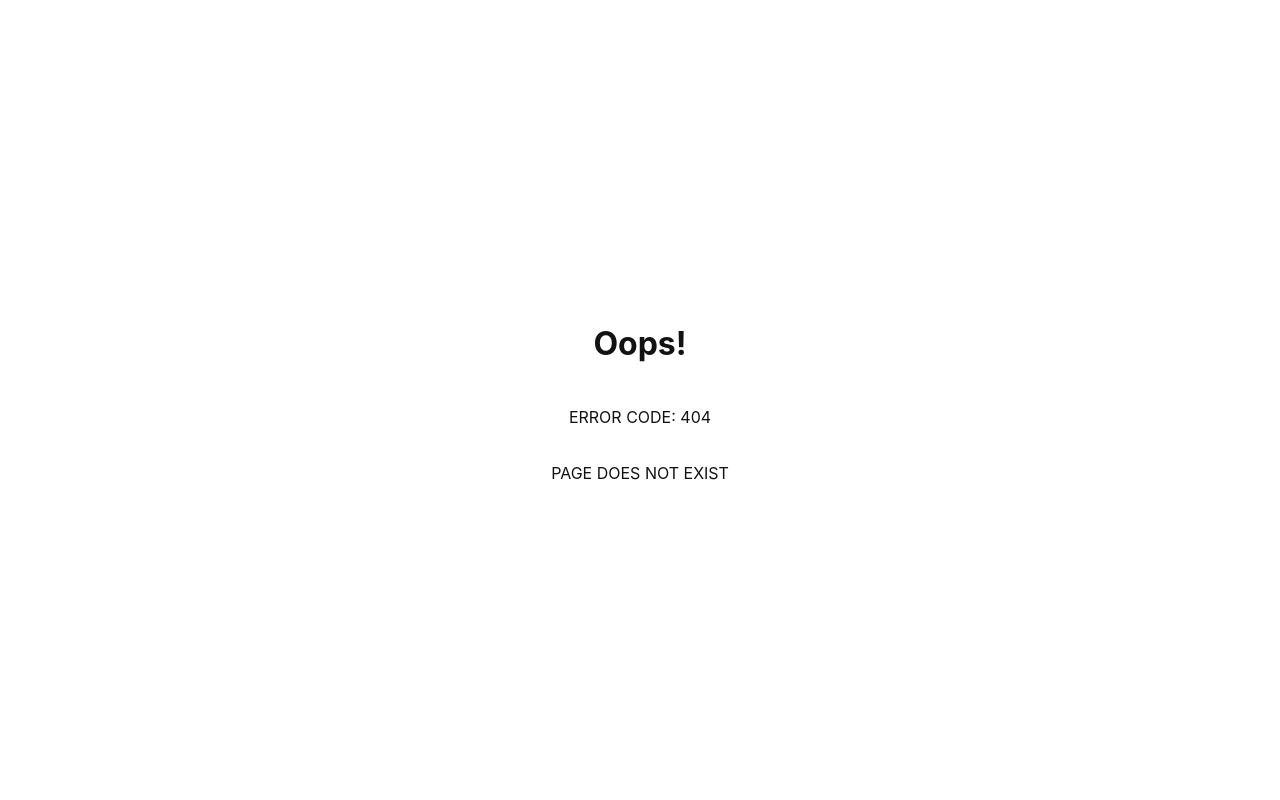
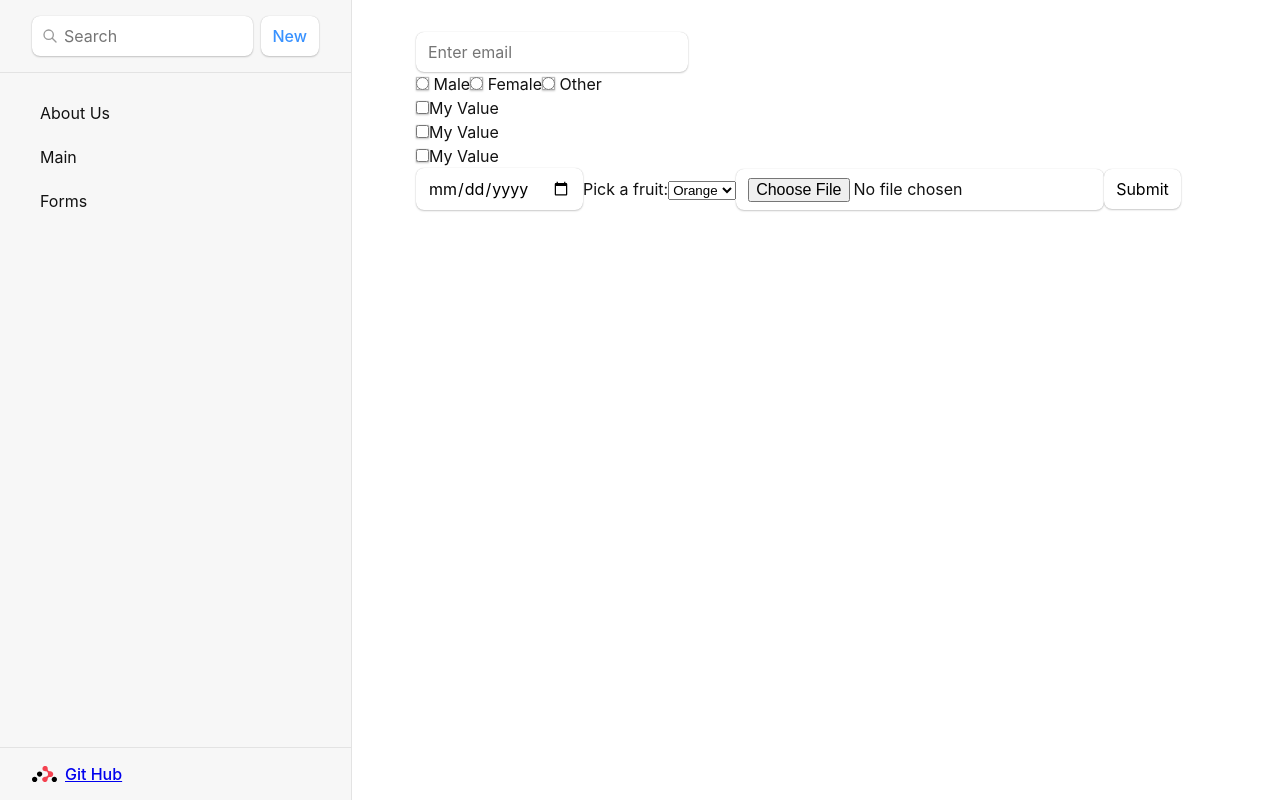
Before and after one commit to scalette/react_03_23, a React (Vite) app: page /forms in a window 1280 px wide. Before the commit this address had no page. Built offline with nearby package versions, Linux system fonts and the light colour scheme.

Commit message:
init: input components

```diff
--- a/src/components/card-list/card-list.component.tsx
+++ b/src/components/card-list/card-list.component.tsx
@@ -14,7 +14,6 @@ class CardList extends Component<CardListProps, CardListProps> {
     super(props);
     const { monsters, search } = props;
     this.monsters = monsters;
-    console.log('srch:', search);
     this.state = {
       monsters,
       search,
@@ -26,8 +25,6 @@ class CardList extends Component<CardListProps, CardListProps> {
     search?.addEventListener(
       'input',
       (e: Event): void => {
-        console.log('setState', localStorage.getItem('search') as string);
-        console.log('setState', this.state);
         this.setState({
           monsters: this.state.fundamentMonsters.filter((monster) =>
             monster.name.includes(localStorage.getItem('search') as string)
@@ -41,8 +38,6 @@ class CardList extends Component<CardListProps, CardListProps> {
 
   render() {
     const getSearch = localStorage.getItem('search');
-    console.log('from CardList LS: ', getSearch);
-
     return (
       <CardListStyled>
         {this.state.monsters.map((monster) => {
--- /dev/null
+++ b/src/components/check-box/check-box-entity/check-box-entity.component.tsx
@@ -0,0 +1,20 @@
+import React from 'react';
+
+class ChackBoxEntity extends React.Component {
+  constructor(props) {
+    super(props);
+    this.inputValue = React.createRef();
+  }
+  render() {
+    return (
+      <div>
+        <label>
+          <input type="checkbox" ref={this.inputValue}/>
+          My Value
+        </label>
+      </div>
+    );
+  }
+}
+
+export default ChackBoxEntity;
--- /dev/null
+++ b/src/components/check-box/check-box.component.tsx
@@ -0,0 +1,22 @@
+import React from 'react';
+import ChackBoxEntity from './check-box-entity/check-box-entity.component';
+
+class CheckBox extends React.Component {
+  constructor(props) {
+    super(props);
+    this.inputValue1 = React.createRef();
+    this.inputValue2 = React.createRef();
+    this.inputValue3 = React.createRef();
+  }
+  render() {
+    return (
+      <div>
+        <ChackBoxEntity ref={this.inputValue1}/>
+        <ChackBoxEntity ref={this.inputValue2}/>
+        <ChackBoxEntity ref={this.inputValue3}/>
+      </div>
+    );
+  }
+}
+
+export default CheckBox;
--- /dev/null
+++ b/src/components/date-input/date-input.component.tsx
@@ -0,0 +1,14 @@
+import React, { Component } from 'react';
+
+class DatePicker extends Component {
+  constructor(props) {
+    super(props);
+    this.inputValue = React.createRef();
+  }
+
+  render() {
+    return <input type="date" ref={this.inputValue} />;
+  }
+}
+
+export default DatePicker;
--- /dev/null
+++ b/src/components/forms/forms.component.tsx
@@ -0,0 +1,45 @@
+import { Component, useRef } from 'react';
+import UploadForm from '../upload/upload-form.component';
+import { FormsStyled } from './forms.style';
+import React from 'react';
+import SelectForm from '../select-form/upload-form.component';
+import DatePicker from '../date-input/date-input.component';
+import CheckBox from '../check-box/check-box.component';
+import RadioButtons from '../radio-buttons/radio-buttons.component';
+
+function Forms() {
+  const emailRef = useRef(null);
+  const phoneNumberRef = useRef(null);
+  const firstNameRef = useRef(null);
+  const lastNameRef = useRef(null);
+  const referralRef = useRef(null);
+  const passwordRef = useRef(null);
+
+  const onSubmit = (event) => {
+    console.log(passwordRef)
+    console.log(referralRef)
+    console.log(lastNameRef)
+    console.log(firstNameRef)
+    console.log(phoneNumberRef)
+    alert(
+      `Current values of the form ${emailRef.current.value}, ${phoneNumberRef.current.value}, ${firstNameRef.current.value}, ${lastNameRef.current.value}, ${referralRef}, ${passwordRef.current.value}`
+    );
+    event.preventDefault();
+  };
+
+  return (
+    <form onSubmit={onSubmit}>
+      {/* register our input field with register function provided by the useForm hook */}
+      <input placeholder="Enter email" ref={emailRef} />
+      <RadioButtons ref={phoneNumberRef} />
+      <CheckBox ref={firstNameRef} />
+      <DatePicker ref={lastNameRef} />
+      <SelectForm ref={referralRef} />
+      <UploadForm ref={passwordRef} />
+
+      <input type="submit" />
+    </form>
+  );
+}
+
+export default Forms;
--- /dev/null
+++ b/src/components/radio-buttons/radio-buttons.component.tsx
@@ -0,0 +1,21 @@
+import React from 'react';
+import RadioButton from './radio-button/check-box-entity.component';
+
+class RadioButtons extends React.Component {
+  constructor(props) {
+    super(props);
+    this.inputValue = React.createRef();
+    this.inputValue2 = React.createRef();
+  }
+  render() {
+    return (
+      <div >
+        <input type="radio" value="Male" name="gender" ref={this.inputValue}/> Male
+        <input type="radio" value="Female" name="gender" ref={this.inputValue2}/> Female
+        <input type="radio" value="Other" name="gender" /> Other
+      </div>
+    );
+  }
+}
+
+export default RadioButtons;
--- /dev/null
+++ b/src/components/select-form/upload-form.component.tsx
@@ -0,0 +1,32 @@
+import React, { Component } from 'react';
+
+class SelectForm extends Component {
+  constructor(props) {
+    super(props);
+    //binding the function so that accessible with this.function name
+    this.manageSubmit = this.manageSubmit.bind(this);
+    //Creating the react input dom with the createRef function
+    this.inputValue = React.createRef();
+  }
+
+  manageSubmit(e) {
+    e.preventDefault();
+    const file = this.inputValue.current.files[0].name;
+    //upload file on server
+  }
+
+  render() {
+    return (
+      <label>
+        Pick a fruit:
+        <select name="selectedFruit" defaultValue="orange" ref={this.inputValue}>
+          <option value="apple">Apple</option>
+          <option value="banana">Banana</option>
+          <option value="orange">Orange</option>
+        </select>
+      </label>
+    );
+  }
+}
+
+export default SelectForm;
--- /dev/null
+++ b/src/components/upload/upload-form.component.tsx
@@ -0,0 +1,23 @@
+import React, { Component } from 'react';
+
+class UploadForm extends Component {
+  //Constructor for initialization of the states of the components
+  constructor(props) {
+    super(props);
+    //binding the function so that accessible with this.function name
+    this.manageSubmit = this.manageSubmit.bind(this);
+    //Creating the react input dom with the createRef function
+    this.inputValue = React.createRef();
+  }
+  manageSubmit(e) {
+    e.preventDefault();
+  }
+  render() {
+    const uncontrolledForm = {
+      backgroundColor: 'red',
+    };
+    return <input className="uncontrolled=input" type="file" ref={this.inputValue} />;
+  }
+}
+
+export default UploadForm;
--- a/src/main.tsx
+++ b/src/main.tsx
@@ -7,6 +7,7 @@ import ErrorPage from './error-page';
 import CardList from './components/card-list/card-list.component';
 import { Monster } from './routes/types';
 import About from './routes/about';
+import Forms from './components/forms/forms.component';
 
 const monsters: Monster[] = [
   {
@@ -58,6 +59,10 @@ const router = createBrowserRouter([
             path: 'about',
             element: <About />,
           },
+          {
+            path: 'forms',
+            element: <Forms />,
+          },
         ],
       },
     ],
--- a/src/routes/root.tsx
+++ b/src/routes/root.tsx
@@ -45,6 +45,9 @@ class RootClassComponent extends Component {
               <li>
                 <a href={`/`}>Main</a>
               </li>
+              <li>
+                <a href={`/forms`}>Forms</a>
+              </li>
             </ul>
           </nav>
         </div>
```
Also changed, not shown: src/components/forms/forms.style.tsx (added, +8 -0 lines), src/components/radio-buttons/radio-button/check-box-entity.component.tsx (added, +18 -0 lines).
